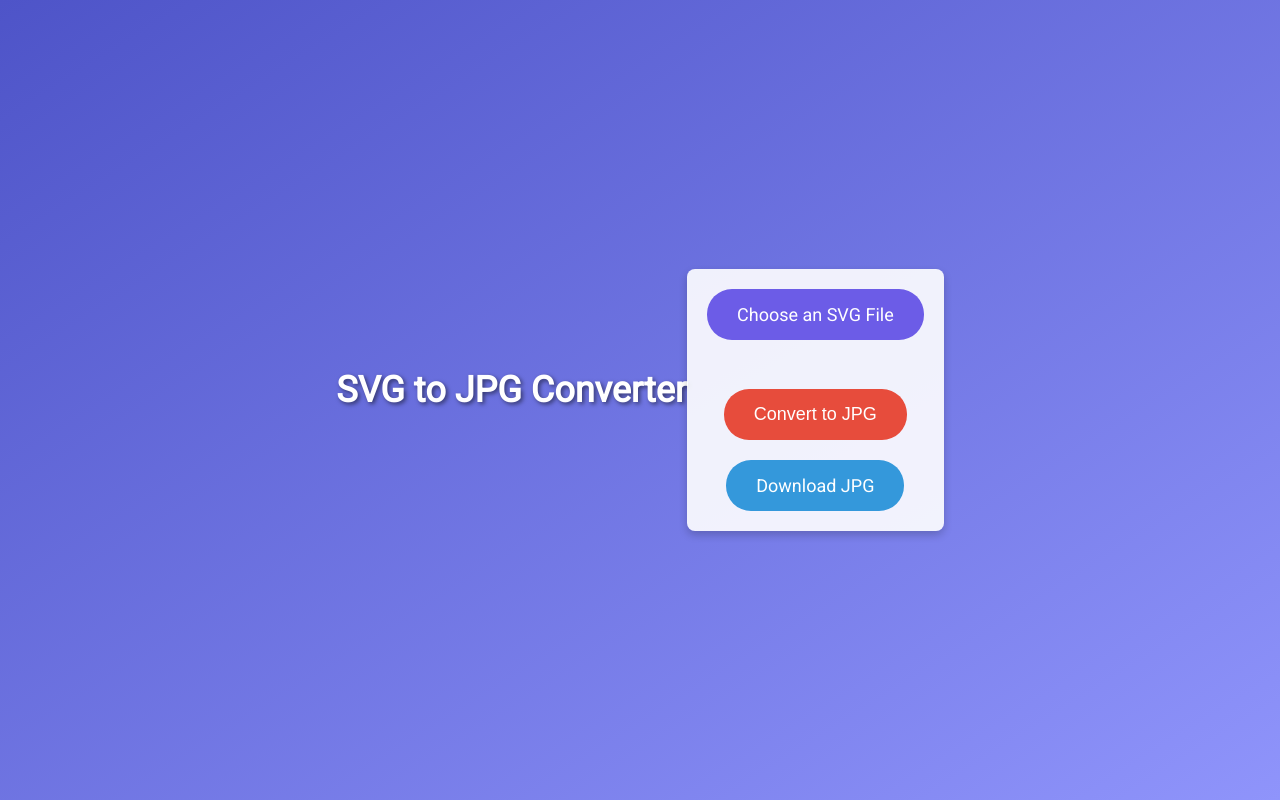
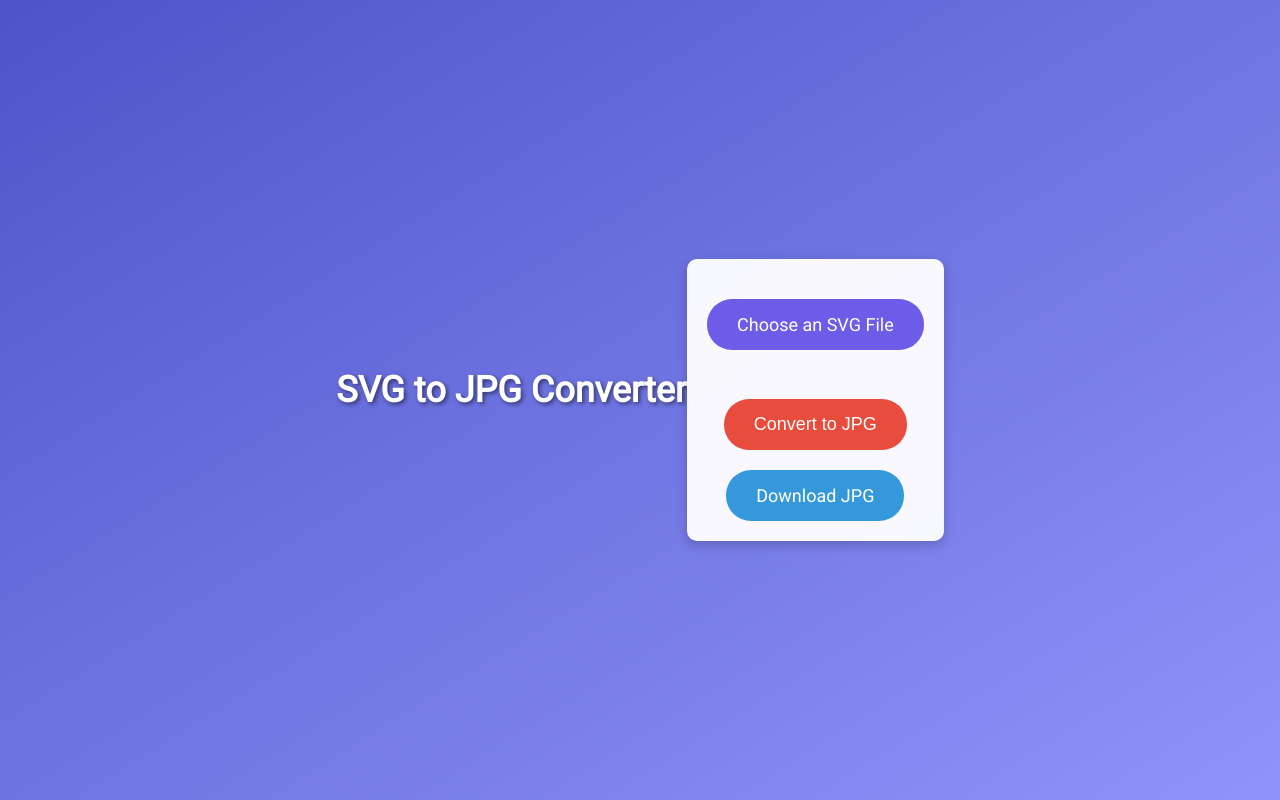
Before and after one commit to movieboxc17/Svg-jpg, a plain HTML site: page index.html in a window 1280 px wide. Drawn offline with Linux system fonts and the light colour scheme.

Commit message:
Update index.html

```diff
--- a/index.html
+++ b/index.html
@@ -29,11 +29,12 @@
         }
 
         .container {
-            background-color: rgba(255, 255, 255, 0.9);
-            box-shadow: 0 4px 8px rgba(0, 0, 0, 0.2);
-            border-radius: 8px;
+            background-color: rgba(255, 255, 255, 0.95);
+            box-shadow: 0 4px 12px rgba(0, 0, 0, 0.2);
+            border-radius: 10px;
             padding: 20px;
             text-align: center;
+            max-width: 600px;
         }
 
         input[type="file"] {
@@ -48,7 +49,7 @@
             cursor: pointer;
             border-radius: 25px;
             font-size: 18px;
-            margin-bottom: 20px;
+            margin: 20px auto;
             transition: background-color 0.3s ease;
         }
 
@@ -65,7 +66,7 @@
             border-radius: 25px;
             font-size: 18px;
             transition: background-color 0.3s ease;
-            margin-top: 10px; /* Adjusted margin */
+            margin-top: 10px;
         }
 
         button:hover {
@@ -76,7 +77,7 @@
             display: none;
             margin-top: 20px;
             max-width: 100%;
-            border-radius: 8px;
+            border-radius: 10px;
         }
 
         #downloadButton {
```
